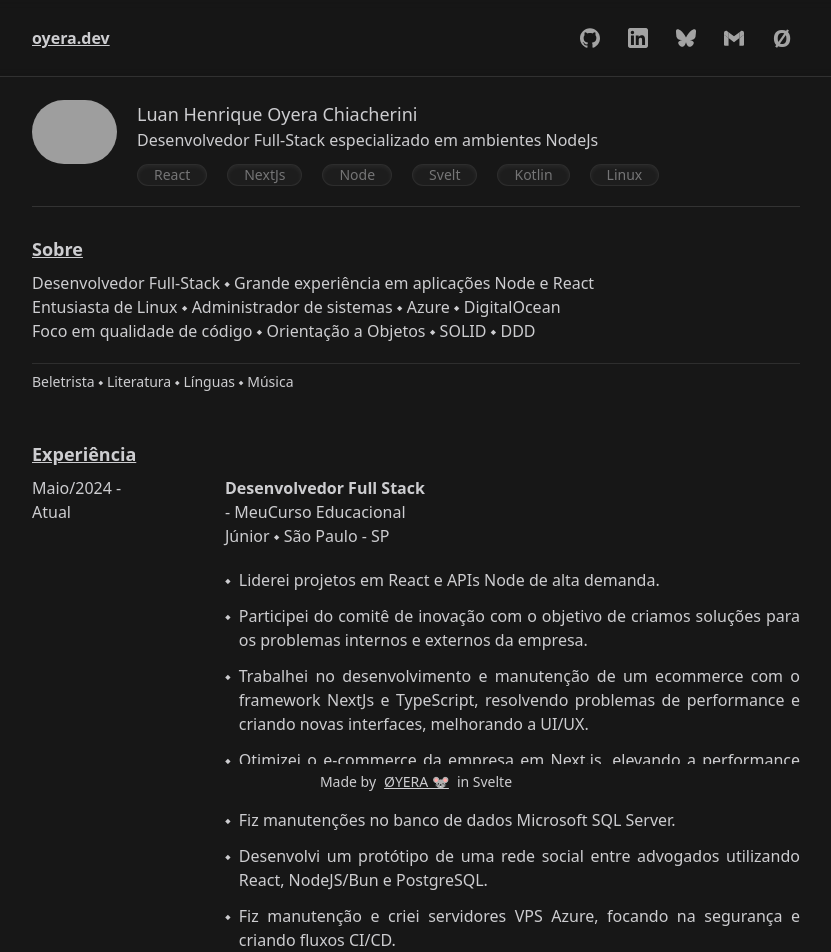
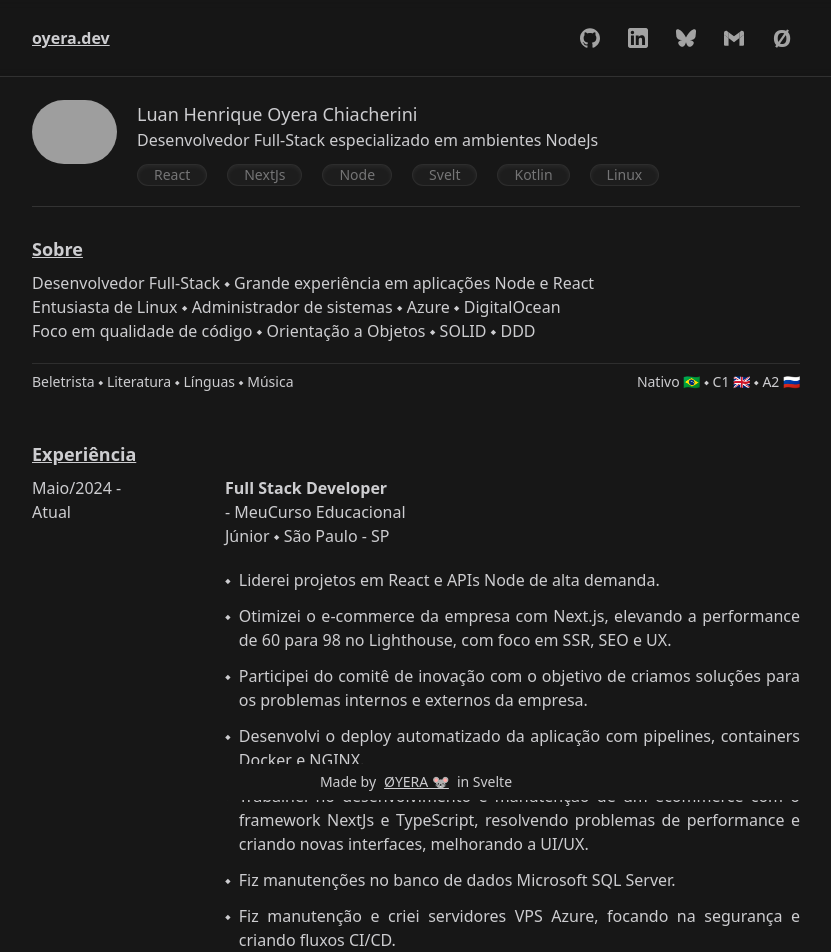
Before and after one commit to OYERA1/curriculum-vitae, a SvelteKit app: page / in a window 1280 px wide. Shown: the top 952 px of the page, without its empty margins (224-1055 px from the left). Built offline with nearby package versions, Linux system fonts and the light colour scheme; grey boxes are pictures that could not be loaded.

Commit message:
fix site

```diff
--- a/src/components/About.svelte
+++ b/src/components/About.svelte
@@ -1,15 +1,18 @@
 <div class="px-5 py-5 md:px-0">
-    <h1 class="title">
-        Sobre
-    </h1>
-    <p class="border-b border-neutral-600/40 pb-5 text-justify">
-        Desenvolvedor Full-Stack ⬩ Grande experiência em aplicações Node e React
-        <br>
-        Entusiasta de Linux ⬩ Administrador de sistemas ⬩ Azure ⬩ DigitalOcean
-        <br>
-        Foco em qualidade de código ⬩ Orientação a Objetos ⬩ SOLID ⬩ DDD
+  <h1 class="title">Sobre</h1>
+  <p class="border-b border-neutral-600/40 pb-5 text-justify">
+    Desenvolvedor Full-Stack ⬩ Grande experiência em aplicações Node e React
+    <br />
+    Entusiasta de Linux ⬩ Administrador de sistemas ⬩ Azure ⬩ DigitalOcean
+    <br />
+    Foco em qualidade de código ⬩ Orientação a Objetos ⬩ SOLID ⬩ DDD
+  </p>
+  <div class="flex justify-between">
+    <p class="text-sm font-light pt-2">
+      Beletrista ⬩ Literatura ⬩ Línguas ⬩ Música
     </p>
     <p class="text-sm font-light pt-2">
-        Beletrista ⬩ Literatura ⬩ Línguas ⬩ Música
+      Nativo 🇧🇷 ⬩ C1 🇬🇧 ⬩ A2 🇷🇺
     </p>
+  </div>
 </div>
--- a/src/components/List.svelte
+++ b/src/components/List.svelte
@@ -1,15 +1,23 @@
 <script lang="ts">
-import ListContent from "./ListContent.svelte";
-import ListDate from "./ListDate.svelte";
-import ListHeader from "./ListHeader.svelte";
+  import ListContent from "./ListContent.svelte";
+  import ListDate from "./ListDate.svelte";
+  import ListHeader from "./ListHeader.svelte";
 
-const { props }: { props: List } = $props();
+  const { props }: { props: List | Project } = $props();
+  const isList = (props: List | Project): props is List => {
+    return (
+      (props as List).startDate !== undefined &&
+      (props as List).finalDate !== undefined
+    );
+  };
 </script>
 
 <li class="flex flex-col md:flex-row gap-5 justify-between">
-    <ListDate final={props.finalDate} start={props.startDate}/>
-    <div class="flex flex-col gap-5">
-            <ListHeader props={{...props}}  />
-            <ListContent content={props.content}/>
-    </div>
+  {#if isList(props)}
+    <ListDate final={props.finalDate} start={props.startDate} />
+  {/if}
+  <div class="flex flex-col gap-5">
+    <ListHeader props={{ ...props }} />
+    <ListContent content={props.content} />
+  </div>
 </li>
--- /dev/null
+++ b/src/components/Project.svelte
@@ -0,0 +1,13 @@
+<script lang="ts">
+  import { project } from "../constants/project-data";
+  import List from "./List.svelte";
+</script>
+
+<div class="p-5 md:px-0">
+  <h1 class="title">Experiência</h1>
+  <ul class="flex flex-col gap-16">
+    {#each project as proj}
+      <List props={proj} />
+    {/each}
+  </ul>
+</div>
--- /dev/null
+++ b/src/constants/project-data.ts
@@ -0,0 +1,8 @@
+export const project: Project[] = [
+	{
+		title: "Web Portfólio",
+		description:
+			"Portfólio construído em React com um mural interativo dos meus projetos, stack e trajetória profissional, hospedado em uma VPS Digital Ocean.",
+		content: [],
+	},
+];
--- a/src/constants/work-data.ts
+++ b/src/constants/work-data.ts
@@ -1,6 +1,6 @@
 export const work: Work[] = [
 	{
-    title: "Desenvolvedor Full Stack",
+		title: "Full Stack Developer",
 		description: "Júnior",
 		city: "São Paulo",
 		uf: "SP",
@@ -9,11 +9,11 @@ export const work: Work[] = [
 		finalDate: "Atual",
 		content: [
 			"Liderei projetos em React e APIs Node de alta demanda.",
+			"Otimizei o e-commerce da empresa com Next.js, elevando a performance de 60 para 98 no Lighthouse, com foco em SSR, SEO e UX.",
 			"Participei do comitê de inovação com o objetivo de criamos soluções para os problemas internos e externos da empresa.",
+			"Desenvolvi o deploy automatizado da aplicação com pipelines, containers Docker e NGINX.",
 			"Trabalhei no desenvolvimento e manutenção de um ecommerce com o framework NextJs e TypeScript, resolvendo problemas de performance e criando novas interfaces, melhorando a UI/UX.",
-      "Otimizei o e-commerce da empresa em Next.js, elevando a performance de 60 para 98 no Lighthouse, com foco em SSR, SEO e UX.",
 			"Fiz manutenções no banco de dados Microsoft SQL Server.",
-      "Desenvolvi um protótipo de uma rede social entre advogados utilizando React, NodeJS/Bun e PostgreSQL.",
 			"Fiz manutenção e criei servidores VPS Azure, focando na segurança e criando fluxos CI/CD.",
 		],
 	},
--- /dev/null
+++ b/src/types/project.d.ts
@@ -0,0 +1,2 @@
+interface Project
+	extends Omit<List, "institute" | "startDate" | "finalDate" | "city" | "uf"> {}
```
Also changed, not shown: package.json (+7 -7 lines), 2 other files (tests, documents, lock files or other folders). Lines whose indentation alone changed are shown as unchanged.
